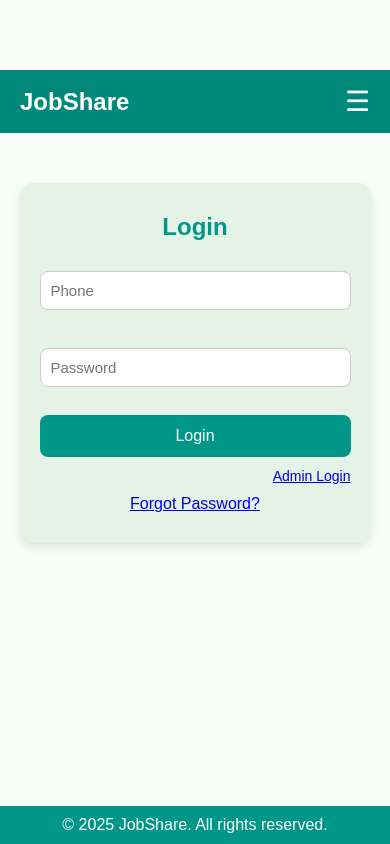
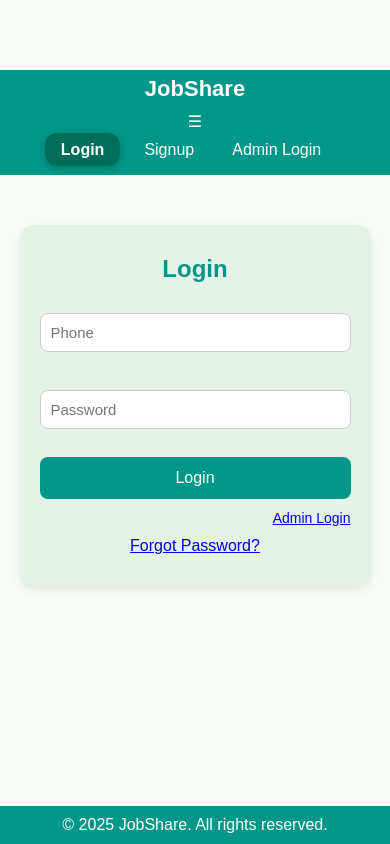
Before and after one commit to Pramod-v00/job-platform-hackathon, a React (Create React App) app in the folder frontend/: page /login in a window 390 px wide. Built offline with nearby package versions, Linux system fonts and the light colour scheme.

Commit message:
Profile photo Cloudinary upload + user update fixes

```diff
--- a/frontend/src/styles/navbar.css
+++ b/frontend/src/styles/navbar.css
@@ -1,73 +1,64 @@
-/* MAIN NAVBAR */
 .navbar {
     display: flex;
     justify-content: space-between;
     align-items: center;
-  padding: 15px 20px;
-  background-color: #00897b;
+    padding: 6px 20px;
+    background-color: #009688;
     color: white;
-}
-
-.logo {
-  font-size: 24px;
-  font-weight: bold;
-}
-
-/* NAV LINKS - DESKTOP */
-.nav-links {
-  display: flex;
-  gap: 20px;
-  align-items: center;
   }
 
   .nav-links a {
     color: white;
+    margin-right: 15px;
     text-decoration: none;
-  font-size: 16px;
   }
 
-.logout-btn {
-  background: #2e7d32;
-  border: none;
-  padding: 6px 12px;
-  color: white;
-  border-radius: 5px;
+  .nav-links button {
+    padding: 5px 10px;
     cursor: pointer;
   }
-
-/* Hamburger hidden on laptop */
-.hamburger {
-  display: none;
-  font-size: 28px;
-  cursor: pointer;
+  .active-link {
+    font-weight: bold;
+    color: #004d40;
+  }
+  .nav-links a,
+.nav-links button {
+  padding: 8px 14px;
+  border-radius: 8px;
+  margin-right: 10px;
+  transition: 0.3s ease;
 }
 
+/* Active Page Style */
+.nav-links .active-link {
+  background-color: #006d5b;  /* darker green for premium look */
+  color: white !important;
+  padding: 8px 16px;
+  border-radius: 12px;
+  font-weight: 600;
+  box-shadow: 0px 2px 6px rgba(0,0,0,0.2);
+  transition: 0.2s ease-in-out;
+}
 
-/* ---------- MOBILE VIEW ---------- */
+.nav-links  :hover{
+  background-color: #005e53;
+  padding: 8px 16px;
+  border-radius: 12px;
+}
 @media (max-width: 768px) {
-  .hamburger {
-    display: block;
+  .navbar {
+    flex-direction: column;
+    padding-bottom: 16px;
   }
 
   .nav-links {
-    position: absolute;
-    top: 70px;
-    left: 0;
-    width: 100%;
-    background: #00897b;
     flex-direction: column;
-    gap: 15px;
-    padding: 20px 0;
-    display: none;
-    text-align: center;
+    gap: 12px;
+    margin-top: 10px;
   }
 
-  .nav-links.open {
-    display: flex;
-  }
-
-  .nav-links a,
-  .logout-btn {
-    font-size: 18px;
+  .logo {
+    margin-bottom: 10px;
+    font-size: 22px;
   }
 }
```
Also changed, not shown: 2 other files (tests, documents, lock files or other folders). Lines whose indentation alone changed are shown as unchanged.
